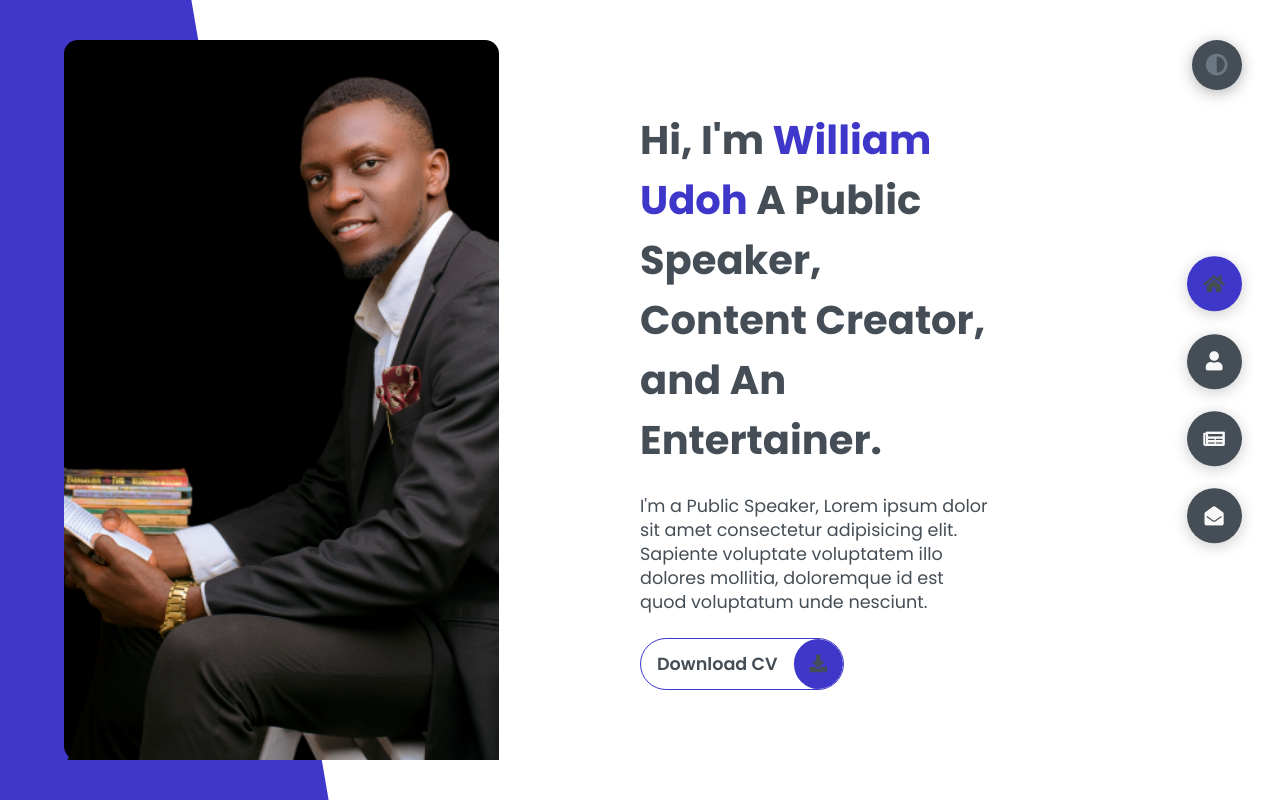
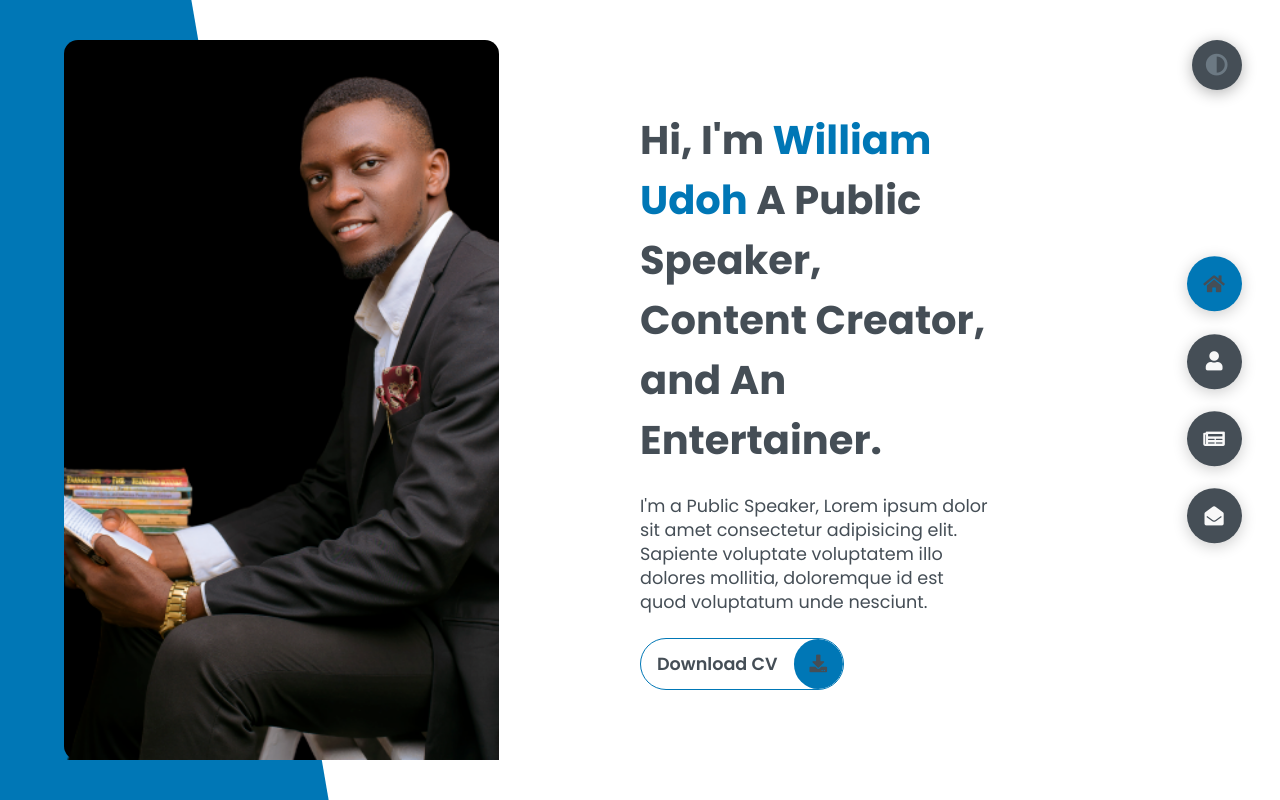
Before and after one commit to wizband/test, a plain HTML site: page index.html in a window 1280 px wide. Both pictures are taken after a click on the element 1216 px from the left and 65 px from the top of the page. Drawn offline with nearby package versions, Linux system fonts and the light colour scheme; files that its build step writes are made by us from their sources.

Commit message:
Update style.scss

```diff
--- a/styles/style.scss
+++ b/styles/style.scss
@@ -22,7 +22,7 @@
 
 .light-mode{
     --color-primary: #ffffff;
-    --color-secondary: #3f37c9;
+    --color-secondary: #0077b6;
     --color-white: #454e56;
     --color-black: #000;
     --color-grey-0: #f8f8f8;
```
